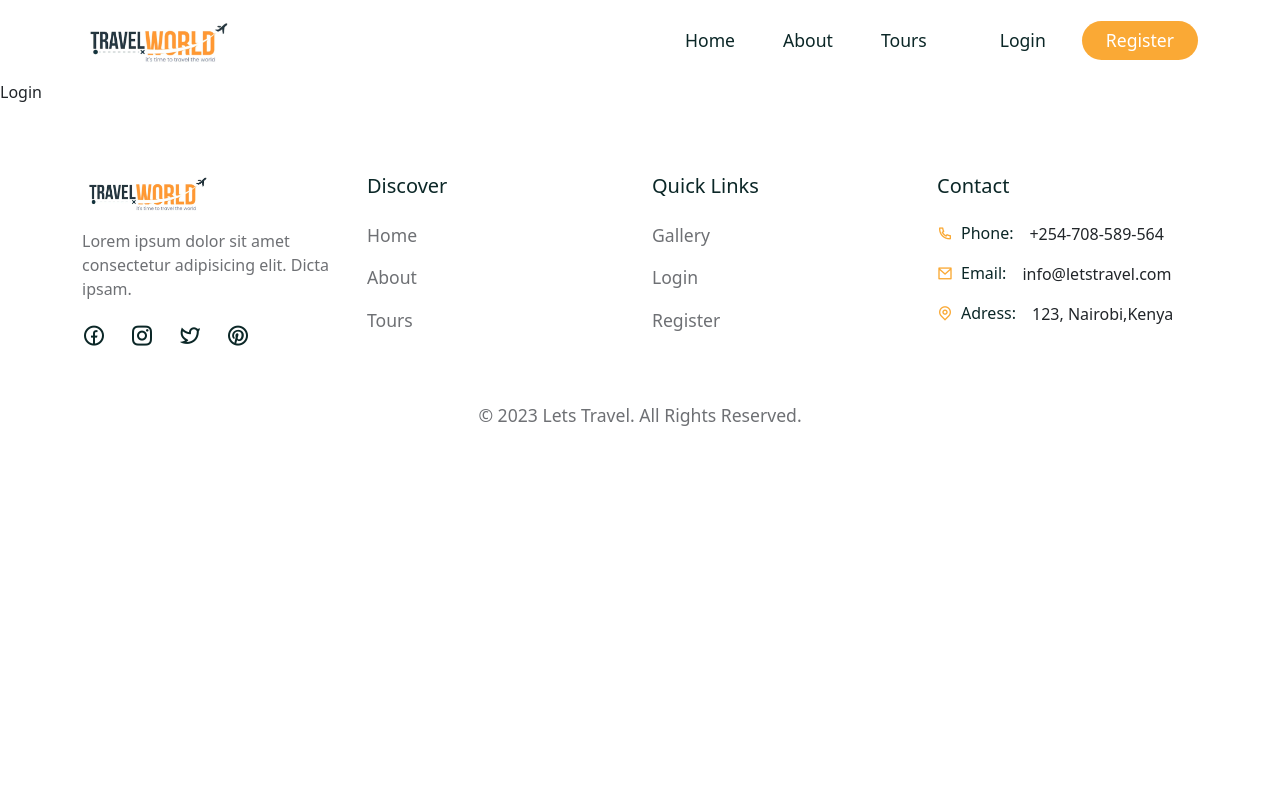
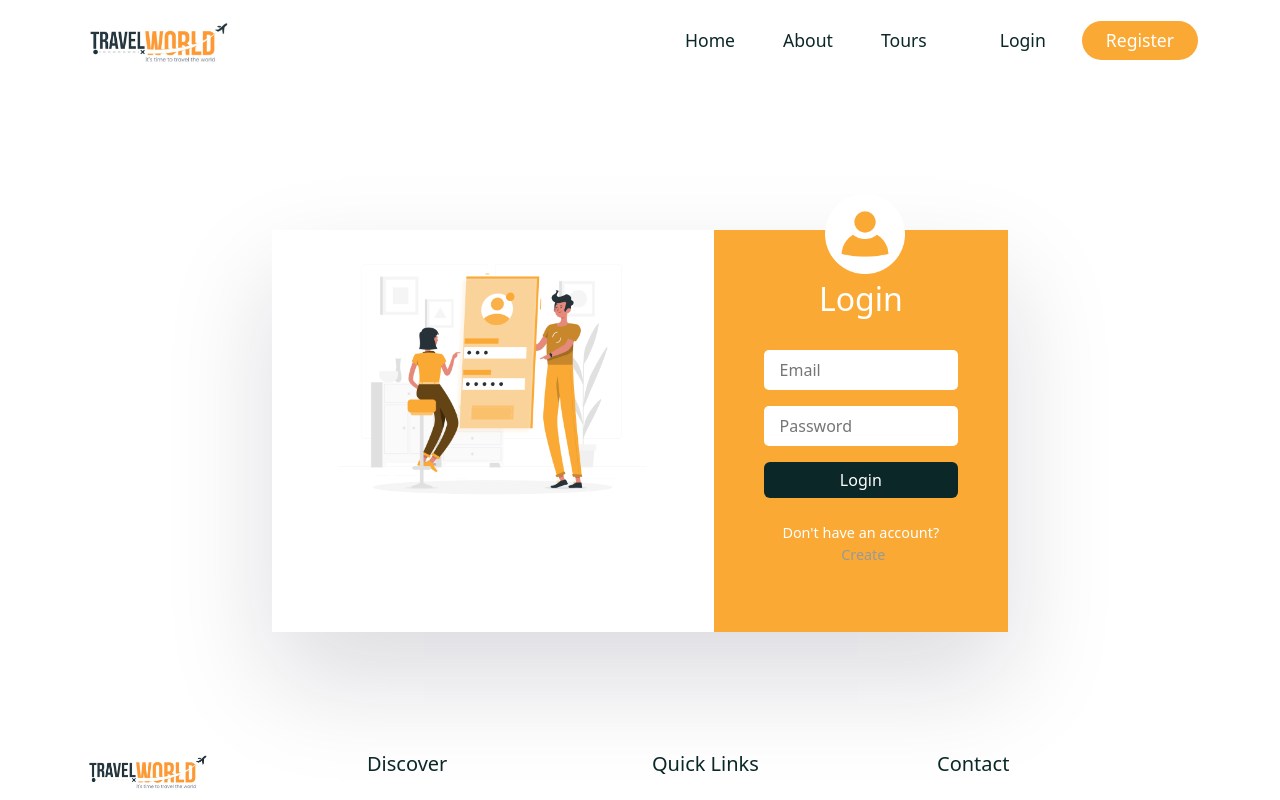
Before and after one commit to Joseph-muigai/LetsTravel, a React (Create React App) app in the folder frontend/: page /login in a window 1280 px wide. Shown: the top 800 px of the page. Built offline with nearby package versions, Linux system fonts and the light colour scheme; a web font is replaced by a local one.

Commit message:
create login page

```diff
--- a/frontend/src/pages/Login.jsx
+++ b/frontend/src/pages/Login.jsx
@@ -1,7 +1,71 @@
-import React from "react";
+import React, { useState } from "react";
+import { Container, Row, Col, Form, FormGroup, Button } from "reactstrap";
+import { Link } from "react-router-dom";
+import "../styles/login.css";
+import loginImg from "../assets/images/login.png";
+import userIcon from "../assets/images/user.png";
+const Login = () => {
+  const [credentials, setCredentials] = useState({
+    email: undefined,
+    password: undefined,
+  });
+  const handleChange = (e) => {
+    setCredentials((prev) => ({ ...prev, [e.target.id]: e.target.value }));
+  };
 
-const Login = () => {
-  return <div>Login</div>;
+  const handleClick = (e) => {
+    e.preventDefault();
+  };
+  return (
+    <section>
+      <Container>
+        <Row>
+          <Col lg="8" className="m-auto">
+            <div className="login__container d-flex justify-content-between">
+              <div className="login__img">
+                <img src={loginImg} alt="" />
+              </div>
+              <div className="login__form">
+                <div className="user">
+                  <img src={userIcon} alt="" />
+                </div>
+                <h2>Login</h2>
+                <Form onSubmit={handleClick}>
+                  <FormGroup>
+                    <input
+                      type="email"
+                      placeholder="Email"
+                      required
+                      id="email"
+                      onChange={handleChange}
+                    />
+                  </FormGroup>
+                  <FormGroup>
+                    <input
+                      type="password"
+                      placeholder="Password"
+                      required
+                      id="password"
+                      onChange={handleChange}
+                    />
+                  </FormGroup>
+                  <Button
+                    className="btn secondary__btn auth__btn "
+                    type="submit"
+                  >
+                    Login
+                  </Button>
+                </Form>
+                <p>
+                  Don't have an account? <Link to="/register">Create</Link>
+                </p>
+              </div>
+            </div>
+          </Col>
+        </Row>
+      </Container>
+    </section>
+  );
 };
 
 export default Login;
--- /dev/null
+++ b/frontend/src/styles/login.css
@@ -0,0 +1,64 @@
+.login__img {
+  width: 60%;
+  text-align: center;
+}
+.login__img img {
+  width: 70%;
+  object-fit: contain;
+}
+.login__form {
+  padding: 50px;
+  background: var(--secondary-color);
+  position: relative;
+}
+.login__container {
+  box-shadow: rgba(17, 12, 42, 0.15) 0px 48px 100px 0px;
+  margin-top: 100px;
+}
+.login__form .user {
+  width: 80px;
+  height: 80px;
+  position: absolute;
+  top: -9%;
+  left: 38%;
+  transform: translate(-50% -9%);
+}
+.login__form .user img {
+  width: 100%;
+}
+.login__form h2 {
+  color: #fff;
+  text-align: center;
+  margin-bottom: 2rem;
+}
+.login__form {
+  width: 40%;
+}
+.login__form input {
+  width: 100%;
+  padding: 0.5rem 1rem;
+  border-radius: 5px;
+  border: none;
+  font-size: 1rem;
+  color: var(--heading-color);
+}
+.login__form input:focus {
+  outline: none;
+}
+.auth__btn {
+  background: var(--heading-color) !important;
+  width: 100%;
+  color: #fff !important;
+}
+.login__form p {
+  font-size: 0.9rem;
+  color: #fff;
+  margin-top: 1.5rem;
+  text-align: center;
+}
+.login__form p a {
+  color: #999;
+  text-decoration: none;
+  margin-left: 5px;
+  font-weight: 500;
+}
```
